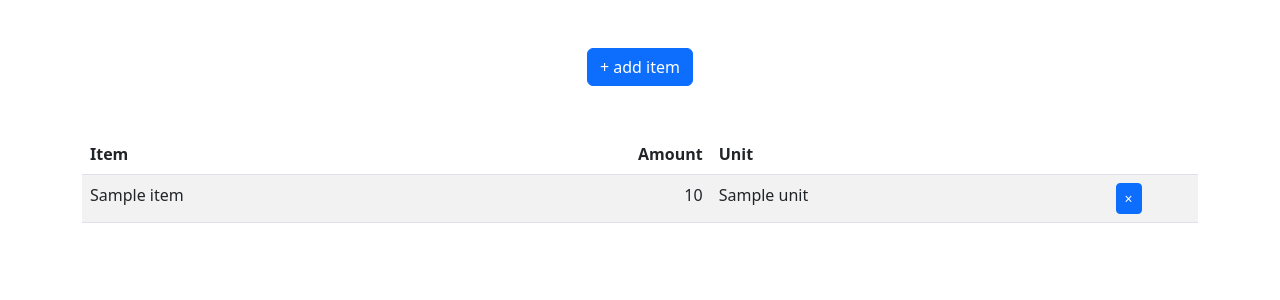
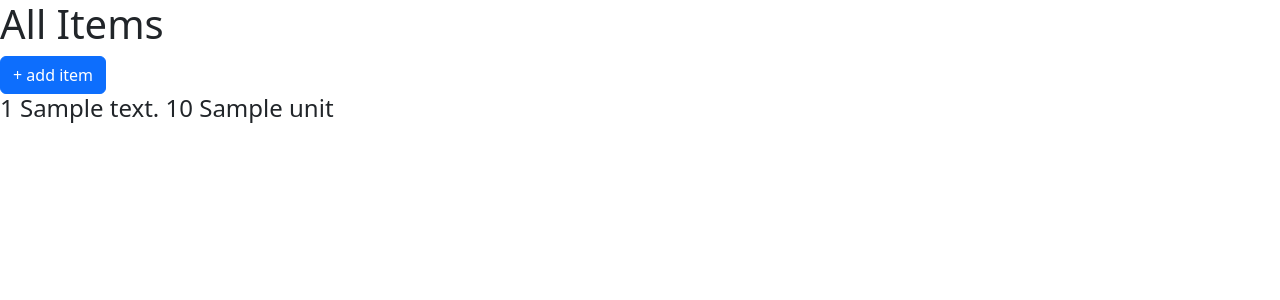
Before and after one commit to CozyBadger/mInventory, a Flask app: template templates/index.html in a window 1280 px wide. Shown: the top 300 px of the page. Run offline with Flask 2, Linux system fonts and the light colour scheme; the template is opened without the code that fills it: most values are stand-ins (such as "Sample title", 1, 10 or a date in 2020).

Commit message:
adjusted for retreiving from new apis

```diff
--- a/templates/index.html
+++ b/templates/index.html
@@ -1,85 +1,62 @@
-{% extends "layout.html" %}
+<!doctype html>
 
-{% block title %}
+<html lang=en>
+	<head>
+		<meta charset="utf-8">
+		<meta name="viewport" content="width=device-width, intial-scale=1">
+		<title>mInventory</title>
+		<link href="{{ url_for('static', path='/css/style.css') }}" rel="stylesheet">
+		<link href="https://cdn.jsdelivr.net/npm/bootstrap@5.3.0-alpha1/dist/css/bootstrap.min.css" rel="stylesheet" integrity="sha384-GLhlTQ8iRABdZLl6O3oVMWSktQOp6b7In1Zl3/Jr59b6EGGoI1aFkw7cmDA6j6gD" crossorigin="anonymous">
+    <script src="https://cdn.jsdelivr.net/npm/bootstrap@5.3.0-alpha1/dist/js/bootstrap.bundle.min.js" integrity="sha384-w76AqPfDkMBDXo30jS1Sgez6pr3x5MlQ1ZAGC+nuZB+EYdgRZgiwxhTBTkF7CXvN" crossorigin="anonymous"></script>
+		<link rel="icon" type="image/x-icon" href="/static/favicon/favicon.ico">
+	</head>
 
-Storage
-
-{% endblock %}
-
-
-{% block main %}
-	<div class="text-center px-5">
-		<!-- Button to add a new storage entry - opens input form as overlay -->
-		<button class="btn btn-primary" data-bs-toggle="modal" data-bs-target="#additem_modal" name="add_item" type="button">+ add item</button>
-
-		<!-- Popup to enter item details for adding-->
-		<div class="modal fade" id="additem_modal" tabindex="-1">
-			<div class="modal-dialog" role="document">
+	<body>
+		<h1>All Items</h1>
+		<button type="button" class="btn btn-primary" data-bs-toggle="modal" data-bs-target="#additem_modal" name="add_item">+ add item</button>
+		<div class="modal" tabindex="-1" id=additem_modal>
+			<div class="modal-dialog">
 				<div class="modal-content">
 					<div class="modal-header">
 						<h5 class="modal-title">Add item to storage</h5>
-						<button type="button" class="btn-close" data-bs-dismiss="modal"></button>
+						<button type="button" class="btn-close" data-bs-dismiss="modal" aria-label="Close"></button>
 					</div>
-					<form action="/add_item" method="post">
 					<div class="modal-body">
 						<div class="mb-3">
-								<input autocomplete="off" class="form-control custom-drop-down" list="item-name" name="item" placeholder="item name or select" required type="text">
-									{% if storage_items is defined and storage_items|length > 0 %}
-										<datalist id="item-name">
-											{% for item in storage_items %}
-												<option value="{{ item.item_name }}">
+							<input autocomplete="off" class="form-control custom-drop-down" list="item-description" name="item" placeholder="item name or select" required type="text">
+							{% if items is defined and items|length > 0 %}
+							<datalist id="item-description">
+								{% for item in items %}
+								<option value="{{ item.description }}">
 								{% endfor %}
 							</datalist>
 							{% endif %}
 						</div>
+
 						<div class="mb-3">
 							<input class="form-control" name="amount" placeholder="amount" required type="text">
 						</div>
 						<div class="mb-3">
-								<input class="form-control" name="unit" placeholder="unit" required type="text">
+							<input class="mb-3 form-control" name="unit" placeholder="unit" required type="text">
 						</div>
+
 					</div>
 					<div class="modal-footer">
 						<button type="button" class="btn btn-secondary" data-bs-dismiss="modal">Cancel</button>
 						<button type="submit" class="btn btn-primary">Add item</button>
 					</div>
-					</form>
-				</div>
-			</div>
-		</div>
-
-		<div class="container"i id="table-content">
-			<div class="row justify-content-md-center">
-				<div class"col-lg-5">
-					{% if storage_items is defined and storage_items|length > 0 %}
-						<table class="table table-striped mt-5">
-							<thead>
-								<tr>
-									<th class="td-left">Item</th>
-									<th class="td-right">Amount</th>
-									<th class="td-left">Unit</th>
-									<th></th>
-								</tr>
-							</thead>
-							<tbody>
-								{% for item in storage_items %}
-									<tr>
-										<td class="td-left">{{ item.item_name }}</td>
-										<td class="td-right">{{ item.amount }}</td>
-										<td class="td-left">{{ item.unit }}</td>
-										<td>
-											<a class="btn btn-primary btn-sm" href="/remove_item?id={{ item.id }}">&times;</a>
-										</td>
-									</tr>
-								{% endfor %}
-							</tbody>
-						</table>
-					{% else %}
-						<h1 class="mt-5">Storage is empty</h1>
-					{% endif %}
 				</div>
 			</div>
 		</div>
 
 		</div>
-{% endblock %}
+
+		<div class="col-md-4 mb-2">
+			{% for item in items %}
+				<h4>{{item.id}} {{item.description}} {{item.amount}} {{item.unit}}</h4>
+			{% endfor %}
+		</div>
+
+	</body>
+
+</html>
```
Lines whose indentation alone changed are shown as unchanged.
